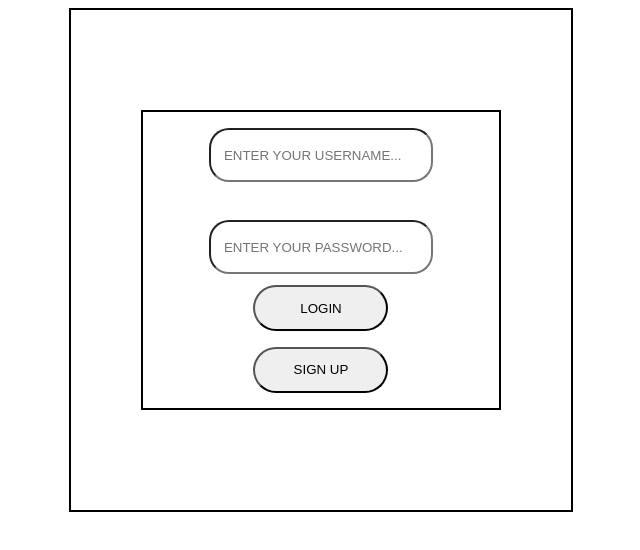
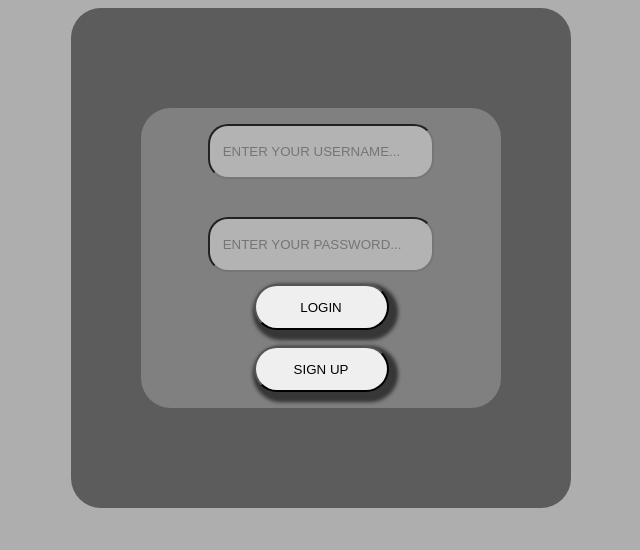
Before and after one commit to AdithyaKrishnan-code/ADITHYAN, a plain HTML site: page javascript/async and await/login_page.html in a window 1280 px wide. Shown: the whole page, without its empty margins (319-959 px from the left). Drawn offline with Linux system fonts and the light colour scheme.

Commit message:
created login page for single user with colors

```diff
--- a/javascript/async and await/task10.css
+++ b/javascript/async and await/task10.css
@@ -4,7 +4,7 @@ body{
     flex-direction: column;
     justify-content: center;
     align-items: center;
-
+    background-color: rgb(174, 174, 174);
 }
 
 
@@ -12,10 +12,11 @@ body{
 
     width: 500px;
     height: 500px;
-    border: solid 2px black;
     display: flex;
     justify-content: center;
     align-items: center;
+    background-color: rgb(92, 92, 92);
+    border-radius: 30px;
 }
 
 
@@ -23,7 +24,8 @@ body{
 
     width: 360px;
     height: 300px;
-    border:  solid 2px black;
+    background-color: gray;
+    border-radius: 30px;
     display: flex;
     flex-direction: column;
     justify-content: center;
@@ -68,6 +70,7 @@ body{
     height: 209%;
     width: 100%;
     border-radius: 20px;
+    background-color: rgb(179, 179, 179);
 }
 
 
@@ -86,6 +89,7 @@ body{
     width: 135px;
     height: 46px;
     border-radius: 30px;
+    box-shadow: 4px 5px 4px 4px rgb(55 55 55)
 }
 
 
```
